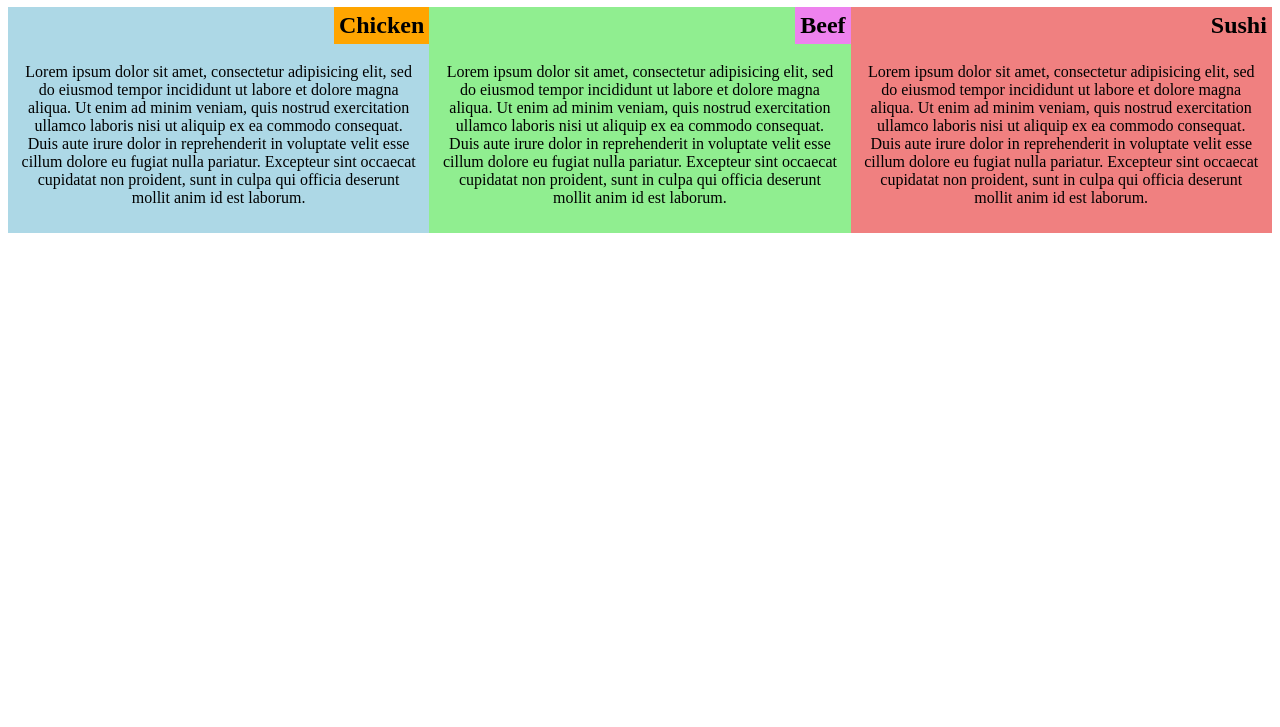
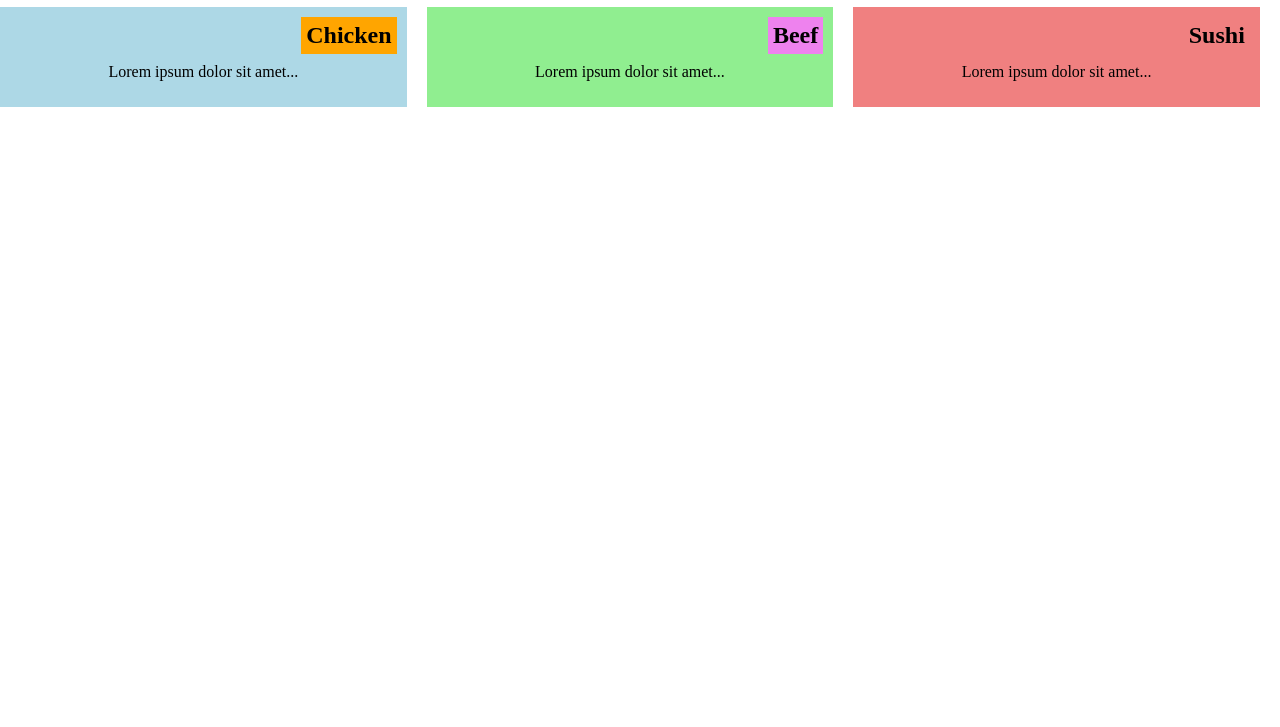
Before and after one commit to S1lv4h/Module-2-soloution, a plain HTML site: page mod2_solution/index.html in a window 1280 px wide. Shown: the part 73-800 px from the top of the page. Drawn offline with Linux system fonts and the light colour scheme.

Commit message:
Update index.html

```diff
--- a/mod2_solution/index.html
+++ b/mod2_solution/index.html
@@ -1,4 +1,3 @@
-
 <!DOCTYPE html>
 <html>
 <head>
@@ -9,16 +8,20 @@
         /* Base styles for all views */
         body {
             text-align: center; /* Center the title */
+            margin: 0; /* Remove default margin */
+            padding: 0; /* Remove default padding */
         }
         .section {
             box-sizing: border-box;
             padding: 40px 10px 10px; /* Increased top padding to avoid overlap */
+            margin-bottom: 20px; /* Add margin for separation */
             position: relative; /* Relative positioning for the headings */
+            background-color: #f0f0f0; /* Light background for sections */
         }
         .section h2 {
             position: absolute;
-            top: 0;
-            right: 0;
+            top: 10px; /* Adjust top position */
+            right: 10px; /* Adjust right position */
             margin: 0;
             padding: 5px;
             z-index: 2; /* Ensure the heading is above the paragraph */
@@ -37,25 +40,31 @@
         @media screen and (min-width: 992px) {
             .section {
                 float: left;
-                width: 33.33%;
+                width: calc(33.33% - 20px); /* Adjust width to account for margin */
+                margin-right: 20px; /* Right margin for spacing */
+            }
+            .section:last-child {
+                margin-right: 0; /* Remove right margin for the last section */
             }
         }
 
         /* Tablet View */
         @media screen and (max-width: 991px) and (min-width: 768px) {
             .section {
-                width: 50%;
+                width: calc(50% - 20px); /* Adjust width to account for margin */
+                float: left;
             }
-            .section:last-child {
-                width: 100%;
-                clear: both;
+            .section:nth-child(2n) {
+                margin-right: 0; /* Remove right margin for every second section */
             }
         }
 
         /* Mobile View */
         @media screen and (max-width: 767px) {
             .section {
-                width: 100%;
+                width: auto; /* Auto width for mobile */
+                float: none; /* Clear floats for mobile */
+                margin-right: 0; /* Remove right margin for mobile */
             }
         }
     </style>
@@ -66,30 +75,15 @@
     <!-- Sections -->
     <div class="section" style="background-color: lightblue;">
         <h2>Chicken</h2>
-        <p>Lorem ipsum dolor sit amet, consectetur adipisicing elit, sed do eiusmod
-        tempor incididunt ut labore et dolore magna aliqua. Ut enim ad minim veniam,
-        quis nostrud exercitation ullamco laboris nisi ut aliquip ex ea commodo
-        consequat. Duis aute irure dolor in reprehenderit in voluptate velit esse
-        cillum dolore eu fugiat nulla pariatur. Excepteur sint occaecat cupidatat non
-        proident, sunt in culpa qui officia deserunt mollit anim id est laborum.</p>
+        <p>Lorem ipsum dolor sit amet...</p>
     </div>
     <div class="section" style="background-color: lightgreen;">
         <h2>Beef</h2>
-        <p>Lorem ipsum dolor sit amet, consectetur adipisicing elit, sed do eiusmod
-        tempor incididunt ut labore et dolore magna aliqua. Ut enim ad minim veniam,
-        quis nostrud exercitation ullamco laboris nisi ut aliquip ex ea commodo
-        consequat. Duis aute irure dolor in reprehenderit in voluptate velit esse
-        cillum dolore eu fugiat nulla pariatur. Excepteur sint occaecat cupidatat non
-        proident, sunt in culpa qui officia deserunt mollit anim id est laborum.</p>
+        <p>Lorem ipsum dolor sit amet...</p>
     </div>
     <div class="section" style="background-color: lightcoral;">
         <h2>Sushi</h2>
-        <p>Lorem ipsum dolor sit amet, consectetur adipisicing elit, sed do eiusmod
-        tempor incididunt ut labore et dolore magna aliqua. Ut enim ad minim veniam,
-        quis nostrud exercitation ullamco laboris nisi ut aliquip ex ea commodo
-        consequat. Duis aute irure dolor in reprehenderit in voluptate velit esse
-        cillum dolore eu fugiat nulla pariatur. Excepteur sint occaecat cupidatat non
-        proident, sunt in culpa qui officia deserunt mollit anim id est laborum.</p>
+        <p>Lorem ipsum dolor sit amet...</p>
     </div>
 
 </body>
```
